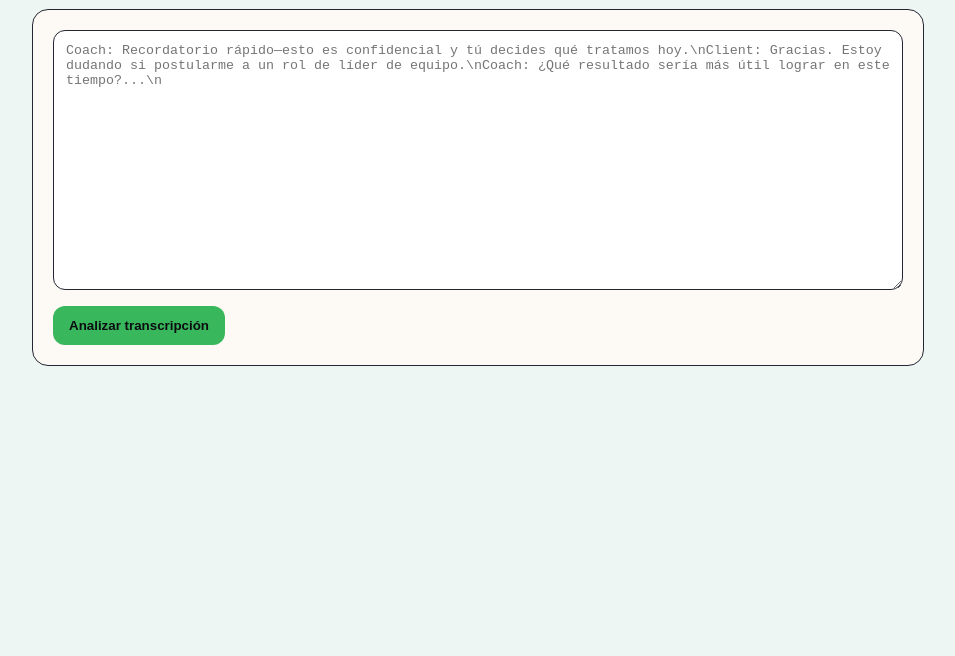
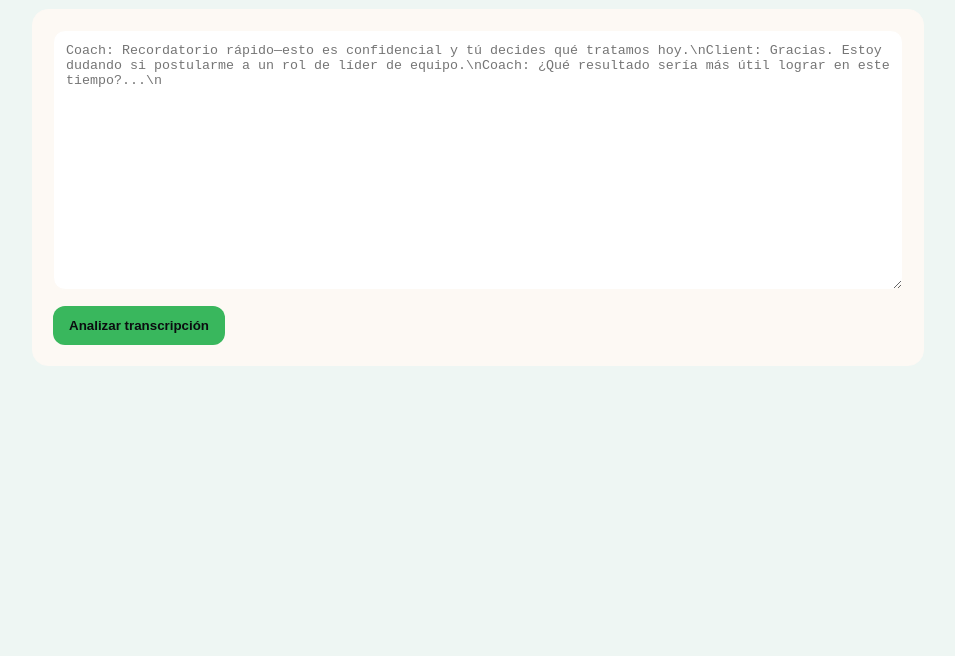
Before and after one commit to franciscorosalesf/scorecard-web, a website: page index.html in a window 1280 px wide. Shown: the part 144-800 px from the top of the page, without its empty margins (162-1117 px from the left). Drawn offline with Linux system fonts and the light colour scheme.

Commit message:
Update index.html

```diff
--- a/index.html
+++ b/index.html
@@ -15,7 +15,7 @@
   --text:#203742;         /* main text */
   --muted:#9AA3B2;        /* secondary text */
   --card:#FDF9F4;         /* card background */
-  --border:#232733;       /* borders */
+  --border:#FDF9F4;       /* borders */
   --input-bg:#FFFFFF;     /* textarea & code bg */
 
   --brand:#1B3A6F;        /* link / accent */
```
